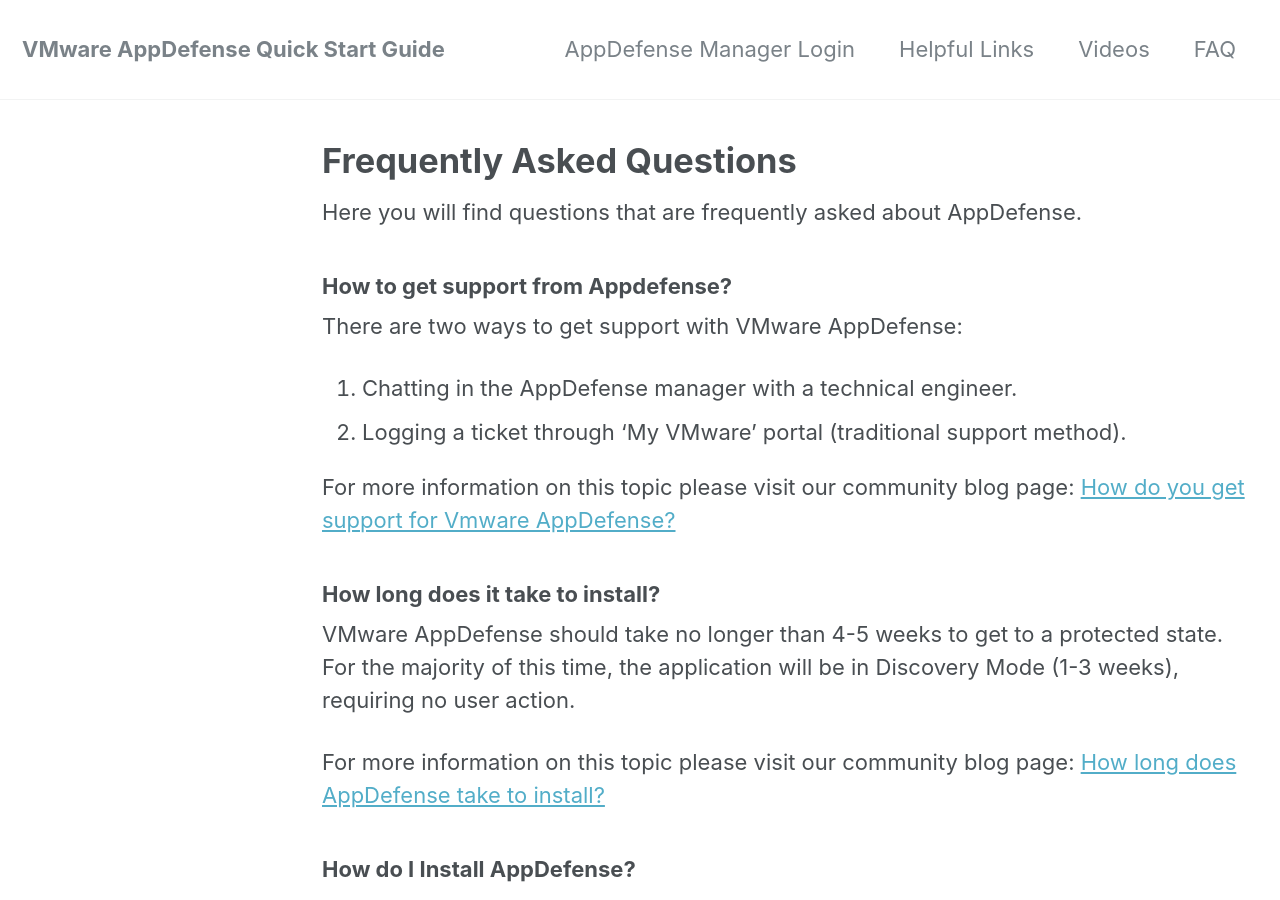
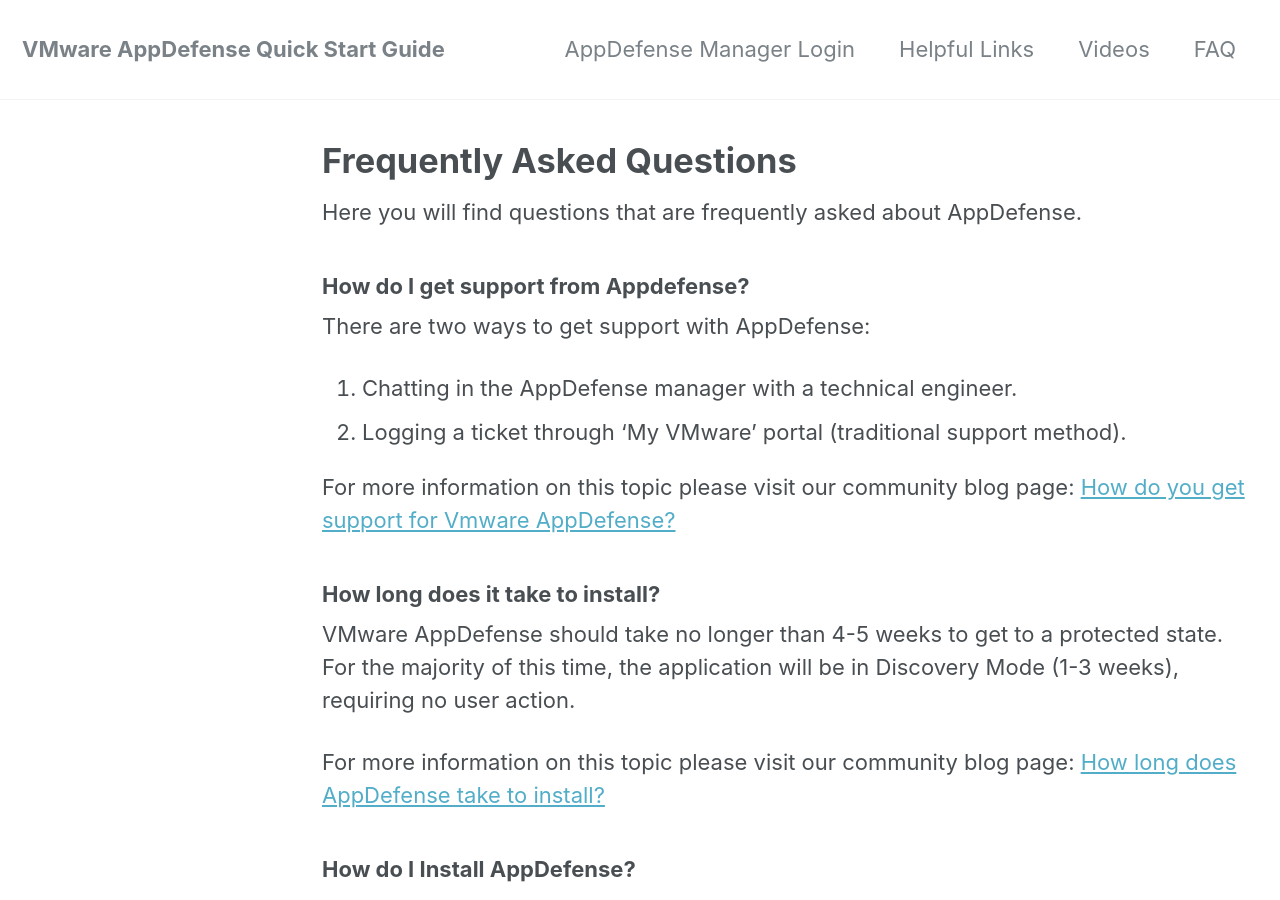
Before and after one commit to vmware-csa-team/AppDefense-Quick-Start-Guide, a Jekyll site: the page built from _pages/about.md, in a window 1280 px wide and 900 px high. Built offline with Jekyll 4.4.1, drawn with Linux system fonts in a browser that asks for light colours; nearby versions of some CDN libraries.

Commit message:
Update about.md

```diff
--- a/_pages/about.md
+++ b/_pages/about.md
@@ -10,9 +10,9 @@
 Here you will find questions that are frequently asked about AppDefense.
 
 
-### How to get support from Appdefense?
+### How do I get support from Appdefense?
 
-There are two ways to get support with VMware AppDefense:
+There are two ways to get support with AppDefense:
 
 1. Chatting in the AppDefense manager with a technical engineer.
 2. Logging a ticket through ‘My VMware’ portal (traditional support method).
```
